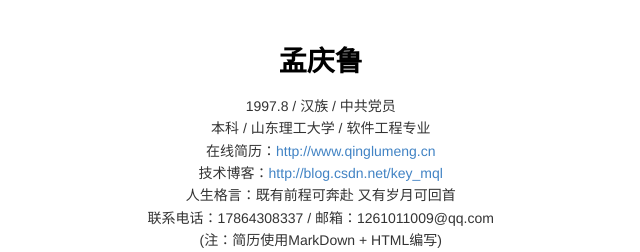
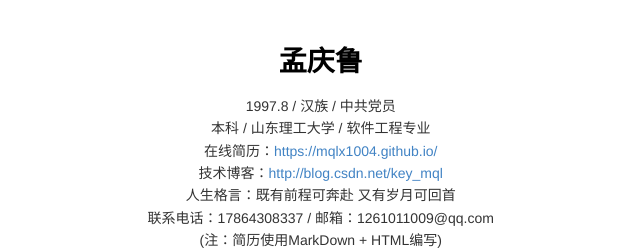
Before and after one commit to MQLX1004/MQLX1004.github.io, a plain HTML site: page index.html in a window 1280 px wide. Shown: the top 252 px of the page, 327-967 px from the left. Drawn offline with Linux system fonts and the light colour scheme.

Commit message:
Update index.html

```diff
--- a/index.html
+++ b/index.html
@@ -299,7 +299,7 @@ img {
 		<h1>孟庆鲁</h1>
 		<p>1997.8 / 汉族 / 中共党员<br/>
 		本科 / 山东理工大学 / 软件工程专业<br/>
-在线简历：<a href="http://blog.csdn.net/key_mql">http://www.qinglumeng.cn</a><br/>
+在线简历：<a href="https://mqlx1004.github.io/">https://mqlx1004.github.io/</a><br/>
 		技术博客：<a href="http://blog.csdn.net/key_mql">http://blog.csdn.net/key_mql</a><br/>
 		人生格言：既有前程可奔赴  又有岁月可回首<br/>
 		联系电话：17864308337 / 邮箱：1261011009@qq.com<br/>
```
